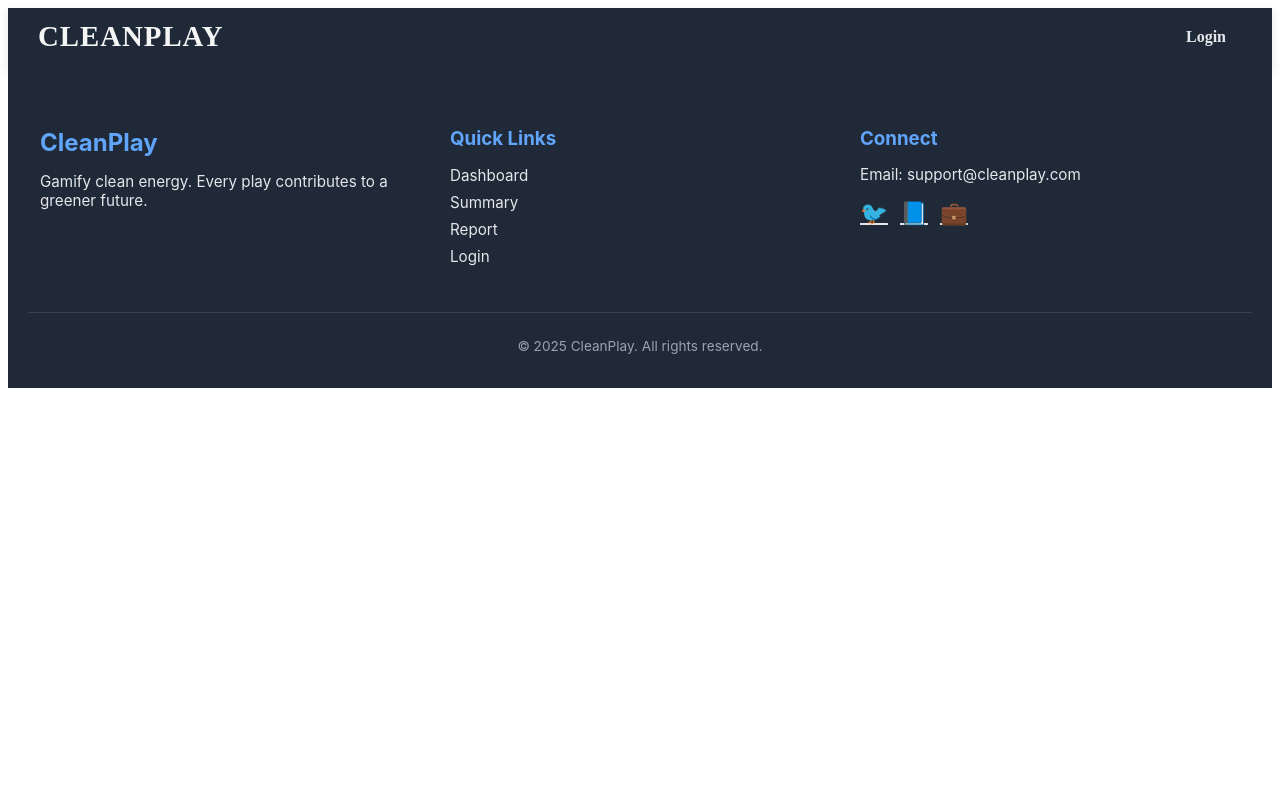
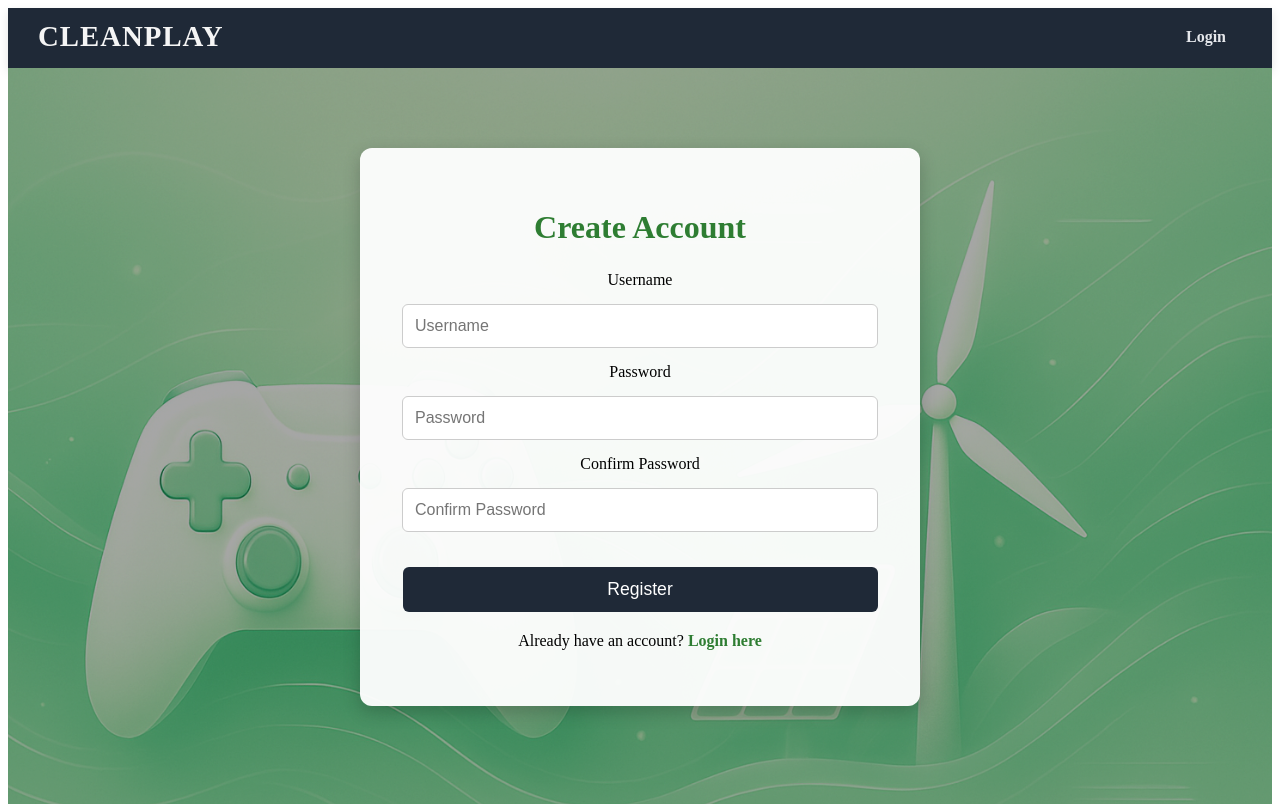
Before and after one commit to Trinity-Boler/T30, an Angular app in the folder T30/: page /register in a window 1280 px wide. Before the commit this address led to /. Shown: the top 804 px of the page. Built offline with nearby package versions, Linux system fonts and the light colour scheme.

Commit message:
created an register page for users

```diff
--- a/T30/src/app/login/login.html
+++ b/T30/src/app/login/login.html
@@ -1,9 +1,17 @@
 <div class ="login-page" aria-label="CleanPlay Login Page">
   <div class="login-container" aria-labelledby="CleanPlay Login Form">
+      <h1>Login</h1>
+
      <label for="username">Username</label>
     <input type="text" [(ngModel)]="username" placeholder="Username" aria-required="true" required>
      <label for="password">Password</label>
+
     <input type="password" [(ngModel)]="password" placeholder="Password" aria-required="true" required>
     <button aria-label="Login button" (click)="login()">Login</button>
+
+    <p aria-label="register-link" class="register-link" (click)="registerAccount()"> Don't have an account? <a routerLink="/register" routerLinkActive="active"><strong>Register here</strong></a></p>
+
+
   </div>
+
 </div>
--- a/T30/src/app/login/login.scss
+++ b/T30/src/app/login/login.scss
@@ -1,4 +1,5 @@
 .login-page {
+  color: #1f2937;
   min-height: 100vh;
   display: flex;
   justify-content: center;
@@ -19,11 +20,14 @@
     top: 0; left: 0;
     width: 100%; height: 100%;
     background-color: rgba(0, 0, 0, 0.3);
-    z-index: 1;
+    z-index: 0;
+    pointer-events: none;
   }
-}
+
 
 .login-container {
+
+
   position: relative;
   z-index: 2;
 
@@ -58,7 +62,30 @@
     transition: background-color 0.3s ease;
 
     &:hover {
-      background-color: #374151;
+      background-color: #43b549;
+    }
+  }
+  }
+
+h1{
+  color:#2e7d32;
+}
+
+ .register-link {
+  margin-top: 20px;
+  font-size: 1rem;
+  position: relative;   // ADD THIS
+  z-index: 5;           // ADD THIS
+
+  a {
+    color: #2e7d32;
+    text-decoration: none;
+
+    &:hover {
+      text-decoration: underline;
+      cursor: pointer;
     }
   }
 }
+
+}
--- a/T30/src/app/login/login.ts
+++ b/T30/src/app/login/login.ts
@@ -25,7 +25,7 @@ export class Login {
       password: this.password
     }).subscribe({
       next: (res) => {
-        // FIX: Only save token if login was successful
+
         if (res && res.success && res.token) {
           localStorage.setItem('token', res.token);
           localStorage.setItem('username', this.username);
@@ -40,4 +40,8 @@ export class Login {
       }
     });
   }
+  registerAccount() {
+  this.router.navigate(['/register']);
 }
+
+}
--- /dev/null
+++ b/T30/src/app/register/register.html
@@ -0,0 +1,20 @@
+<div class="register-page">
+  <div class="register-container" aria-labelledby="CleanPlay Registration Form">
+    <h1>Create Account</h1>
+
+    <label for="username">Username</label>
+    <input type="text" placeholder="Username" [(ngModel)]="username">
+     <label for="password">Password</label>
+    <input type="password" placeholder="Password" [(ngModel)]="password">
+  <label for="confirmPassword">Confirm Password</label>
+    <input type="password" placeholder="Confirm Password" [(ngModel)]="confirmPassword">
+
+    <button aria-label="Register button" (click)="register()">Register</button>
+
+    <!-- <p class="success" *ngIf="successMessage">{{ successMessage }}</p>
+    <p class="error" *ngIf="errorMessage">{{ errorMessage }}</p> -->
+
+
+    <p aria-label="Login link" class="login-link">Already have an account? <a routerLink="/login" routerLinkActive="active"><strong>Login here</strong></a></p>
+  </div>
+</div>
--- /dev/null
+++ b/T30/src/app/register/register.scss
@@ -0,0 +1,89 @@
+/* REGISTER PAGE – same layout, new playSB background */
+.register-page {
+  min-height: 100vh;
+  display: flex;
+  justify-content: center;
+  align-items: flex-start;
+  padding-top: 80px;
+
+  /* ONLY register gets the play image */
+  background-image: url('/playSB.png');
+  background-size: cover;
+  background-position: center;
+  background-repeat: no-repeat;
+  position: relative;
+
+  &::before {
+    content: '';
+    position: absolute;
+    top: 0; left: 0;
+    width: 100%; height: 100%;
+    background-color: rgba(0, 0, 0, 0.35);  // darker overlay like login
+    z-index: 0;
+    pointer-events: none;
+  }
+
+  /* white space around card */
+  .register-container {
+    position: relative;
+    z-index: 2;
+    max-width: 500px;
+    width: 90%;
+    background: rgba(255, 255, 255, 0.95);  // match login white
+    padding: 40px 30px;      // same spacing as login
+    border-radius: 12px;
+    box-shadow: 0 6px 18px rgba(0,0,0,0.2);
+    text-align: center;
+
+
+    h1 {
+      font-size: 2rem;
+      margin-bottom: 25px;
+      color: #1f2937;
+    }
+
+    input {
+      display: block;
+      width: 90%;
+      margin: 15px auto;  // same as login
+      padding: 12px;
+      border-radius: 6px;
+      border: 1px solid #ccc;
+      font-size: 1rem;
+    }
+
+    button {
+      width: 95%;
+      padding: 12px;
+      margin-top: 20px;
+      border: none;
+      border-radius: 6px;
+      background-color: #1f2937;  // match login button
+      color: #fff;
+      font-size: 1.1rem;
+      cursor: pointer;
+      transition: background-color 0.3s ease;
+
+      &:hover {
+        background-color: #43b549;  // same green hover as login
+      }
+    }
+h1{
+  color:#2e7d32;
+}
+    .login-link {
+      margin-top: 20px;
+      font-size: 1rem;
+
+      a {
+        color: #2e7d32;
+        text-decoration: none;
+
+        &:hover {
+          text-decoration: underline;
+          cursor: pointer;
+        }
+      }
+    }
+  }
+}
--- /dev/null
+++ b/T30/src/app/register/register.ts
@@ -0,0 +1,51 @@
+import { Component } from '@angular/core';
+import { Router } from '@angular/router';
+import { HttpClient } from '@angular/common/http';
+import { FormsModule } from '@angular/forms';
+import { RouterLink, RouterLinkActive } from '@angular/router';
+
+@Component({
+  selector: 'app-register',
+    standalone: true,
+  templateUrl: './register.html',
+  imports: [FormsModule, RouterLink, RouterLinkActive],
+  styleUrls: ['./register.scss']
+})
+export class Register {
+
+  username = '';
+  password = '';
+  confirmPassword = '';
+  errorMessage = '';
+  successMessage = '';
+
+  constructor(private http: HttpClient, private router: Router) {}
+
+  register() {
+    this.errorMessage = '';
+    this.successMessage = '';
+
+    if (this.password !== this.confirmPassword) {
+      this.errorMessage = "Passwords do not match";
+      return;
+    }
+
+    this.http.post<any>('http://localhost:3000/api/register', {
+      username: this.username,
+      password: this.password
+    }).subscribe({
+      next: (res) => {
+        if (res.success) {
+          this.successMessage = "Account created successfully! Redirecting to login...";
+          setTimeout(() => this.router.navigate(['/login']), 2000);
+        } else {
+          this.errorMessage = res.err || "Registration failed";
+        }
+      },
+      error: (err) => {
+        console.error(err);
+        this.errorMessage = err.error?.err || "Server error";
+      }
+    });
+  }
+}
```
Also changed, not shown: T30/src/app/app.routes.ts (+8 -0 lines), 1 other file (tests, documents, lock files or other folders).
